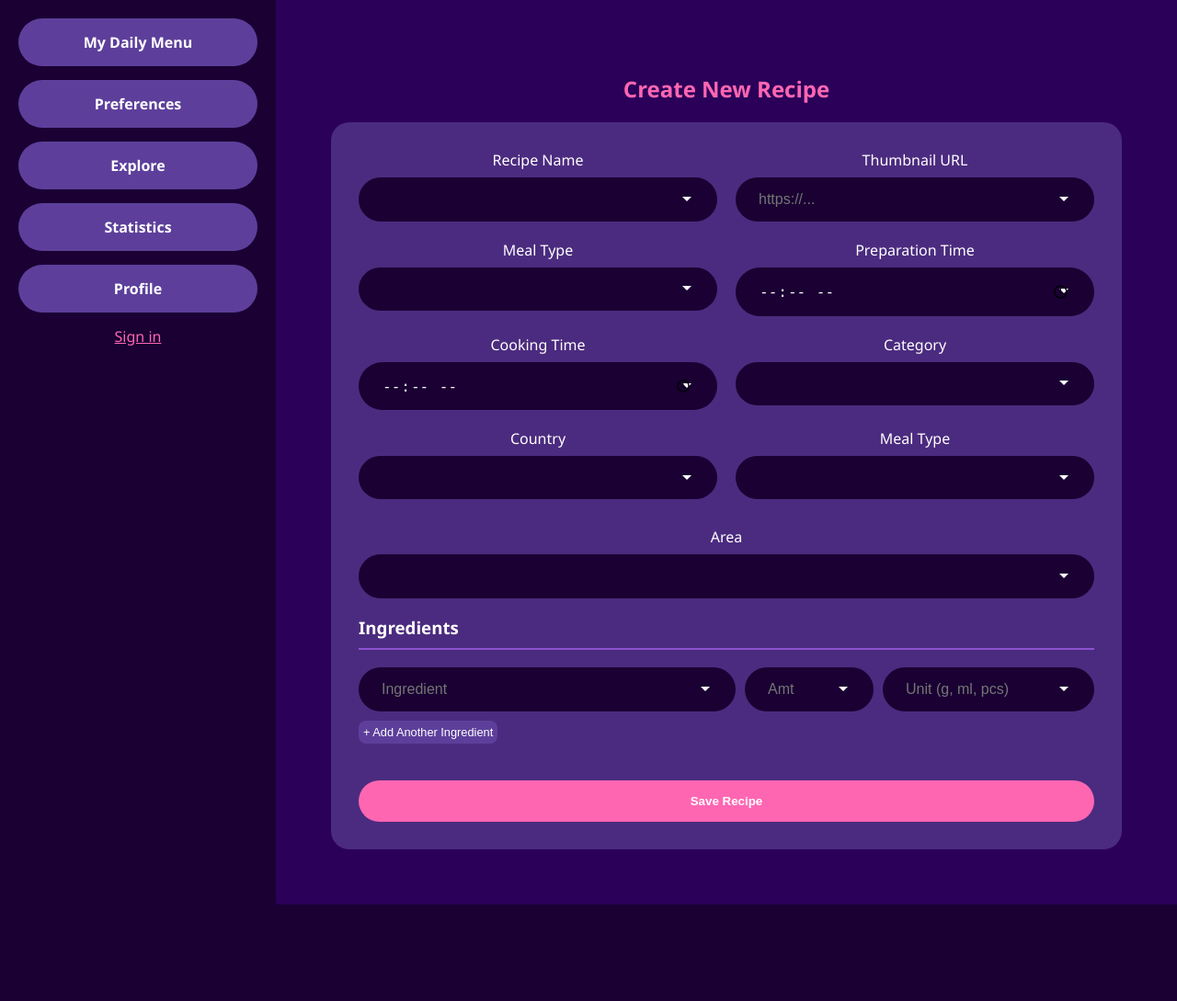
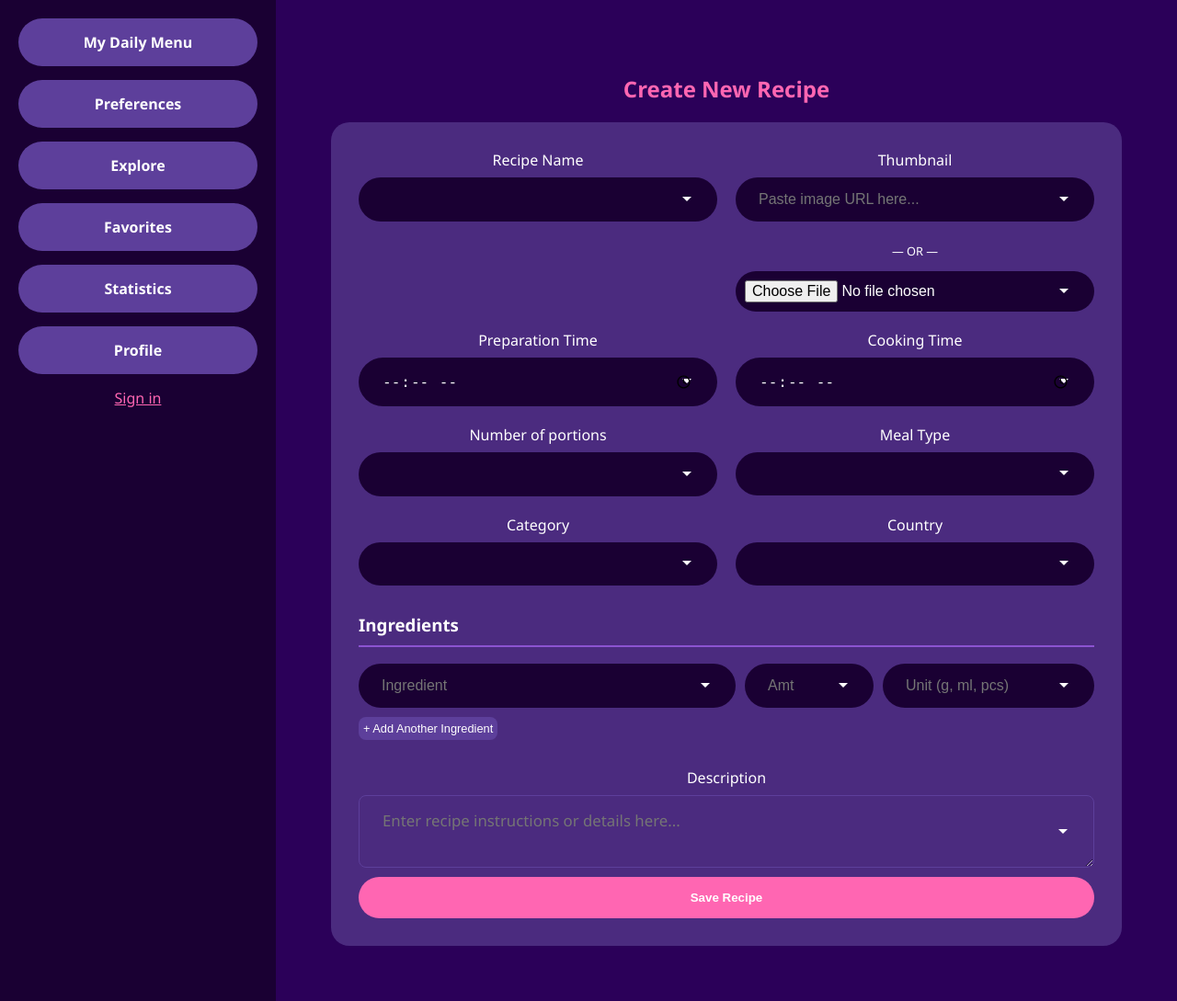
Before and after one commit to Khrystyna-Parnavska/menu-generator, a Flask app: page /add-recipe in a window 1280 px wide. Shown: the part 44-1133 px from the top of the page at 92% size. Before the commit the page ends 1028 px from the top, so only its background shows below. Run offline with Flask 3, Linux system fonts and the light colour scheme; data that the repository does not hold is empty.

Commit message:
Added Favoriets, fixed add_recipe and recipe_details logic. Fixed errors in schema

```diff
--- a/app.py
+++ b/app.py
@@ -3,6 +3,8 @@ from flask_scss import Scss
 import database.models as m
 import random
 from datetime import datetime, timedelta, date, timezone
+import os
+from werkzeug.utils import secure_filename
 
 meal_model = m.MealsModel()
 menu_model = m.MenuModel()
@@ -10,6 +12,7 @@ menu_meals_model = m.MenuMealsModel()
 users_model = m.UsersModel()
 recipe_model = m.RecipesModel()
 ing_model = m.IngredientsModel()
+favorites_recipes_model = m.FavoritesRecipesModel()
 
 meals_from_db = meal_model.get_all()
 
@@ -17,6 +20,9 @@ app = Flask(__name__)
 app.secret_key = 'your_super_secret_random_string_here'
 
 Scss(app, static_dir='static', asset_dir='assets')
+
+UPLOAD_FOLDER = 'static/uploads'
+app.config['UPLOAD_FOLDER'] = UPLOAD_FOLDER
 
 
 def generate_meal(meal_id):
@@ -102,7 +108,21 @@ def fetch_today_menu(user_id):
     return draft_meals, menu_id, success_message
 
 
+def fetch_favorites(user_id, return_ids_only=False):
+    query = """
+        SELECT r.*
+        FROM Recipes r
+        JOIN User_favorite_recipes f ON r.id = f.recipe_id
+        WHERE f.user_id = %s
+    """
+    results = favorites_recipes_model.run_query(query, (user_id,))
+    if return_ids_only:
+        return [recipe['id'] for recipe in results]
+    return results
+
+
 user_id = fetch_user('test_user')
+# session['user_id'] = user_id
 
 
 @app.route('/')
@@ -161,12 +181,11 @@ def init_plan():
 
     else:
         # 2. Create a new menu and get its ID
-        menu_id = menu_model.insert({'user_id': user_id})
+        menu_id = menu_model.insert({'user_id': session.get('user_id')})
 
         menu_meals = generate_menu(menu_id, selected_names)
 
     session['menu_draft'] = menu_meals
-
     return render_template('menu.html',
                            menu_meals=menu_meals,
                            all_meals=meals_from_db,
@@ -241,9 +260,7 @@ def submit_final_menu():
 
 @app.route('/manual-search/<int(signed=True):meal_index>')
 def manual_search(meal_index):
-    print('**'*20)
-    print(f'meal_index: {meal_index}')
-    print('**'*20)
+    favorite_ids = fetch_favorites(user_id, return_ids_only=True)
     search_query = request.args.get('search', '')
     category_id = request.args.get('category')
     draft = session.get('menu_draft', [])
@@ -278,7 +295,8 @@ def manual_search(meal_index):
                            recipes=recipes,
                            categories=categories,
                            meal_index=meal_index,
-                           search_query=search_query)
+                           search_query=search_query,
+                           favorite_ids=favorite_ids)
 
 @app.route('/select-recipe/<int:meal_index>/<int:recipe_id>', methods=['POST'])
 def select_recipe(meal_index, recipe_id):
@@ -298,9 +316,10 @@ def select_recipe(meal_index, recipe_id):
 
 @app.route('/recipe/<int:recipe_id>')
 def recipe_details(recipe_id):
+    favorite_ids = fetch_favorites(user_id, return_ids_only=True)
     recipe = recipe_model.run_query("SELECT * FROM Recipes WHERE id = %s", (recipe_id,))[0]
 
-    # Ensure the triple quotes are closed correctly
+
     query = """
         SELECT i.name, ri.measure, ri.units
         FROM Recipes_ingredients ri
@@ -314,7 +333,8 @@ def recipe_details(recipe_id):
     return render_template('recipe_details.html',
                            recipe=recipe,
                            ingredients=ingredients,
-                           meal_index=meal_index)
+                           meal_index=meal_index,
+                           favorite_ids=favorite_ids)
 
 # TODO -fix and finish add_recipe route
 # TODO - fix the fact that if you add a new recipe, it doesn't show up in the manual search until you regenerate the menu (because the new recipe is not in the session draft)
@@ -324,23 +344,47 @@ def add_recipe():
     if request.method == 'POST':
         # 1. Get main recipe data
         name = request.form.get('name')
-        thumb = request.form.get('thumb')
         meal_id = request.form.get('meal_id')
         prep = request.form.get('prep_time')
         cook = request.form.get('cooking_time')
+        description = request.form.get('description')
         cat_id = request.form.get('category_id')
+        n_portions = request.form.get('n_portions')
         country_id = request.form.get('country_id')
-        area = request.form.get('area')
+        file = request.files.get('thumb_file')
+        thumb_url = request.form.get('thumb_url')
+
+        final_thumb_path = thumb_url # Default to the URL
+
+        # 2. If a file exists and has a filename, save it
+        if file and file.filename != '':
+            filename = secure_filename(file.filename)
+            # Ensure the directory exists
+            os.makedirs(app.config['UPLOAD_FOLDER'], exist_ok=True)
+
+            file_path = os.path.join(app.config['UPLOAD_FOLDER'], filename)
+            file.save(file_path)
+
+            # This is the path you will store in your Database
+            final_thumb_path = f"/{UPLOAD_FOLDER}/{filename}"
+
+        if not n_portions:
+            n_portions = 1
+
 
         # 2. Insert into Recipes table
         recipe_query = """
-            INSERT INTO Recipes (name, country_id, meal_id, category_id, n_portions, prep_time, cooking_time, area, thumb, rating, created_at)
-            VALUES (%s, %s, %s, %s, %s, %s, %s, %s, %s, 5, NOW())
+            INSERT INTO Recipes (name, country_id, meal_id, category_id, n_portions, prep_time, cooking_time, description, thumb, rating, created_by_user_id, created_at)
+            VALUES (%s, %s, %s, %s, %s, %s, %s, %s, %s, 5, %s, NOW())
         """
-        recipe_model.run_query(recipe_query, (name, country_id, meal_id, cat_id, 1, prep, cook, area, thumb,))
 
-        # Get the ID of the recipe we just created
-        new_recipe_id = recipe_model.run_query("SELECT LAST_INSERT_ID() as id")[0]['id']
+        # Execute the query and get the new recipe ID
+        new_recipe_id = recipe_model.run_query(recipe_query, (name, country_id, meal_id, cat_id, n_portions, prep, cook, description, final_thumb_path, user_id))
+
+        favorites_recipes_model.insert({
+            'user_id': user_id,
+            'recipe_id': new_recipe_id
+        })
 
         # Get ingredient lists from form
         ing_names = request.form.getlist('ing_name[]')
@@ -348,7 +392,7 @@ def add_recipe():
         ing_units = request.form.getlist('ing_unit[]')
 
         for i in range(len(ing_names)):
-            name = ing_names[i].strip()
+            name = ing_names[i].strip().title()
             if not name: continue
 
             # 1. Check if ingredient already exists
@@ -356,10 +400,12 @@ def add_recipe():
 
             if existing:
                 ing_id = existing[0]['id']
+                print(f"Found existing ingredient '{name}' with ID {ing_id}")
             else:
                 # 2. If it doesn't exist, create it
-                ing_model.run_query("INSERT INTO Ingredients (name) VALUES (%s)", (name,))
-                ing_id = ing_model.run_query("SELECT LAST_INSERT_ID() as id")[0]['id']
+
+                ing_id = ing_model.run_query("INSERT INTO Ingredients (name) VALUES (%s)", (name,))
+                print(f"Created new ingredient '{name}' with ID {ing_id}")
 
             # TODO FIX THIS, WRONG MODEL
             # 3. Link the ingredient to the recipe
@@ -380,6 +426,42 @@ def add_recipe():
                            categories=categories,
                            meals=meals,
                            all_ingredients=all_ingredients)
+
+
+@app.route('/favorites')
+def favorites():
+    favorites = fetch_favorites(user_id)
+    return render_template('favorites.html', favorites=favorites)
+
+
+@app.route('/add-favorite/<int:recipe_id>', methods=['POST'])
+def add_favorite(recipe_id):
+    # In a real app, you would check if the user is logged in and get their user_id
+
+    # Insert into User_favorite_recipes table
+    query = """
+        INSERT INTO User_favorite_recipes (user_id, recipe_id)
+        VALUES (%s, %s)
+    """
+    favorites_recipes_model.run_query(query, (user_id, recipe_id))
+
+    return redirect(request.referrer or url_for('manual_search', meal_index=-1))
+
+
+@app.route('/remove-favorite/<int:recipe_id>', methods=['POST'])
+def remove_favorite(recipe_id):
+    # In a real app, you would check if the user is logged in and get their user_id
+
+    # Remove from User_favorite_recipes table
+    query = """
+        DELETE FROM User_favorite_recipes
+        WHERE user_id = %s AND recipe_id = %s
+    """
+    favorites_recipes_model.run_query(query, (user_id, recipe_id))
+
+    return redirect(request.referrer or url_for('manual_search', meal_index=-1))
+
+
 
 @app.route('/signin')
 def signin():
--- a/database/models.py
+++ b/database/models.py
@@ -215,6 +215,12 @@ class UserRolesModel(BaseModel):
     """Model for the 'User_roles' table."""
     def __init__(self):
         super().__init__('User_roles', ['id', 'name', 'description'])
+
+
+class FavoritesRecipesModel(BaseModel):
+    """Model for the 'User_favorite_recipes' table."""
+    def __init__(self):
+        super().__init__('User_favorite_recipes', ['id', 'user_id', 'recipe_id', 'added_at'])
 # TODO : Add other models as needed
 
 if __name__ == "__main__":    # Example usage
--- a/setup_db.py
+++ b/setup_db.py
@@ -1,6 +1,6 @@
 import os
 from database.db_connector import create_connection
-from database.models import MealsModel, RecipesModel, CategoriesModel, UsersModel, UserRolesModel, CountriesModel
+from database.models import FavoritesRecipesModel, MealsModel, RecipesModel, CategoriesModel, UsersModel, UserRolesModel, CountriesModel
 import pandas as pd
 
 def run_schema( path='database', schema_file_name='schema.sql'):
@@ -152,6 +152,7 @@ if __name__ == "__main__":
     users_model = UsersModel()
     user_roles_model = UserRolesModel()
     countries_model = CountriesModel()
+    favorites_recipes_model = FavoritesRecipesModel()
 
     populate_meals(meals_model)
     add_test_category(categories_model)
--- a/static/styles.css
+++ b/static/styles.css
@@ -266,3 +266,35 @@ header {
     align-items: center;
     gap: 20px;
 }
+
+.description-box {
+    scrollbar-width: thin;
+    scrollbar-color: var(--bright-purple) transparent;
+    overflow-y: auto;
+    font-size: 1.05em;
+    line-height: 1.6;
+    color: #e0e0e0; /* Slightly softer white for long reading */
+}
+
+/* For Chrome/Safari */
+.description-box::-webkit-scrollbar {
+    width: 6px;
+}
+.description-box::-webkit-scrollbar-thumb {
+    background-color: var(--bright-purple);
+    border-radius: 10px;
+}
+
+textarea.custom-input {
+    background-color: var(--input-bg);
+    border: 1px solid var(--accent-purple);
+    color: white;
+    border-radius: 8px;
+    font-family: inherit;
+    line-height: 1.4;
+}
+
+textarea.custom-input[readonly] {
+    border-style: dashed; /* Shows it's a display box */
+    opacity: 0.9;
+}
--- a/templates/add_recipe.html
+++ b/templates/add_recipe.html
@@ -14,10 +14,34 @@
                 <label>Recipe Name</label>
                 <input type="text" name="name" class="custom-input" required style="width: 100%;">
             </div>
+
             <div class="form-group">
-                <label>Thumbnail URL</label>
-                <input type="text" name="thumb" class="custom-input" placeholder="https://..." style="width: 100%;">
+                <label>Thumbnail</label>
+
+                <input type="text" name="thumb_url" class="custom-input"
+                    placeholder="Paste image URL here..." style="width: 100%; margin-bottom: 10px;">
+
+                <p style="font-size: 0.8em; margin: 5px 0;">— OR —</p>
+
+                <input type="file" name="thumb_file" class="custom-input"
+                    accept="image/*" style="width: 100%; padding: 10px;">
             </div>
+
+            <div class="form-group">
+                <label>Preparation Time</label>
+                <input type="time" name="prep_time" class="custom-input" required style="width: 100%;">
+            </div>
+
+            <div class="form-group">
+                <label>Cooking Time</label>
+                <input type="time" name="cooking_time" class="custom-input" required style="width: 100%;">
+            </div>
+
+            <div class="form-group">
+                <label>Number of portions</label>
+                <input type="number" name="n_portions" class="custom-input" required style="width: 100%;">
+            </div>
+
             <div class="form-group">
                 <label>Meal Type</label>
                 <select name="meal_id" class="custom-input" style="width: 100%;">
@@ -26,14 +50,7 @@
                     {% endfor %}
                 </select>
             </div>
-            <div class="form-group">
-                <label>Preparation Time</label>
-                <input type="time" name="prep_time" class="custom-input" required style="width: 100%;">
-            </div>
-            <div class="form-group">
-                <label>Cooking Time</label>
-                <input type="time" name="cooking_time" class="custom-input" required style="width: 100%;">
-            </div>
+
             <div class="form-group">
                 <label>Category</label>
                 <select name="category_id" class="custom-input" style="width: 100%;">
@@ -50,19 +67,9 @@
                     {% endfor %}
                 </select>
             </div>
-            <div class="form-group">
-                <label>Meal Type</label>
-                <select name="meal_id" class="custom-input" style="width: 100%;">
-                    {% for meal in meals %}
-                    <option value="{{ meal.id }}">{{ meal.name }}</option>
-                    {% endfor %}
-                </select>
-            </div>
+
         </div>
-        <div class="form-group">
-                <label>Area</label>
-                <input type="text" name="area " class="custom-input" required style="width: 100%;">
-            </div>
+
         <h3 style="border-bottom: 2px solid var(--bright-purple); padding-bottom: 10px;">Ingredients</h3>
         <div id="ingredient-list" style="margin-top: 15px;">
             <div class="ingredient-row" style="display: flex; gap: 10px; margin-bottom: 10px;">
@@ -72,6 +79,16 @@
             </div>
         </div>
         <button type="button" onclick="addIngredient()" class="action-btn" style="margin-bottom: 30px; background: var(--accent-purple);">+ Add Another Ingredient</button>
+
+        <div class="form-group">
+            <label>Description</label>
+            <textarea
+                name="description"
+                class="custom-input description-box"
+                required
+                placeholder="Enter recipe instructions or details here..."
+            ></textarea>
+        </div>
 
         <button type="submit" class="submit-btn" style="width: 100%;">Save Recipe</button>
     </form>
--- a/templates/base.html
+++ b/templates/base.html
@@ -23,6 +23,7 @@
             <a href="{{ url_for('menu') }}" class="nav-btn">My Daily Menu</a>
             <a href="{{ url_for('preferences') }}" class="nav-btn">Preferences</a>
             <a href="{{ url_for('manual_search', meal_index=-1) }}" class="nav-btn">Explore</a>
+            <a href="{{ url_for('favorites') }}" class="nav-btn">Favorites</a>
             <a href="#" class="nav-btn">Statistics</a>
             <a href="{{ url_for('profile') }}" class="nav-btn">Profile</a>
             <a href="{{ url_for('signin') }}" style="color:var(--text-pink); text-align:center;">Sign in</a>
--- a/templates/menu.html
+++ b/templates/menu.html
@@ -58,6 +58,7 @@
     </div>
 
     <div style="flex-shrink: 0; width: 130px;">
+        <a href="{{ url_for('recipe_details', recipe_id=meal_entry['recipe_id']) }}" class="action-btn">View Recipe</a>
         <label style="font-size: 0.8em; cursor: pointer; display: flex; align-items: center; gap: 5px;">
             <input type="checkbox" name="leftover_{{ meal_entry['meal_id'] }}" value="1">  Use
             leftovers later
```
Also changed, not shown: database/schema.sql (+9 -5 lines), templates/favorites.html (added, +41 -0 lines), templates/manual_search.html (+10 -0 lines), templates/recipe_details.html (+32 -5 lines), 2 other files.
